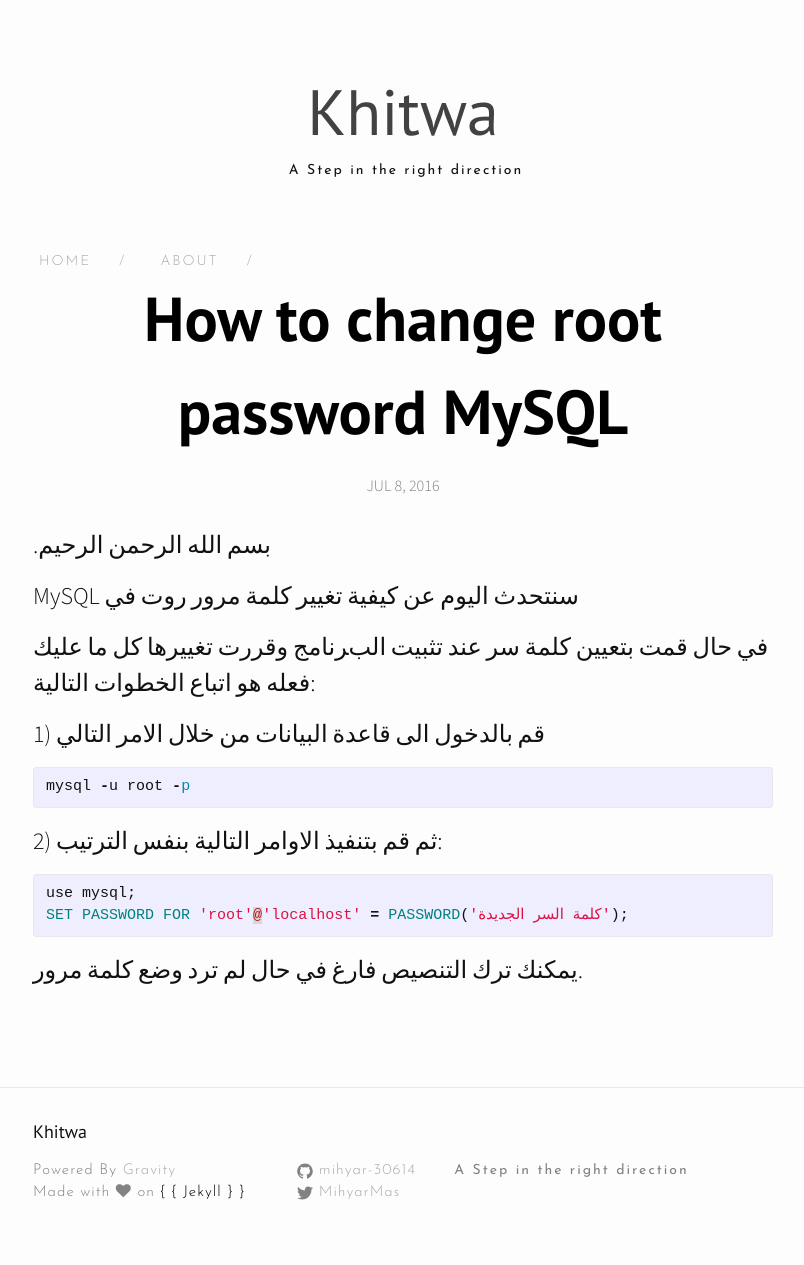
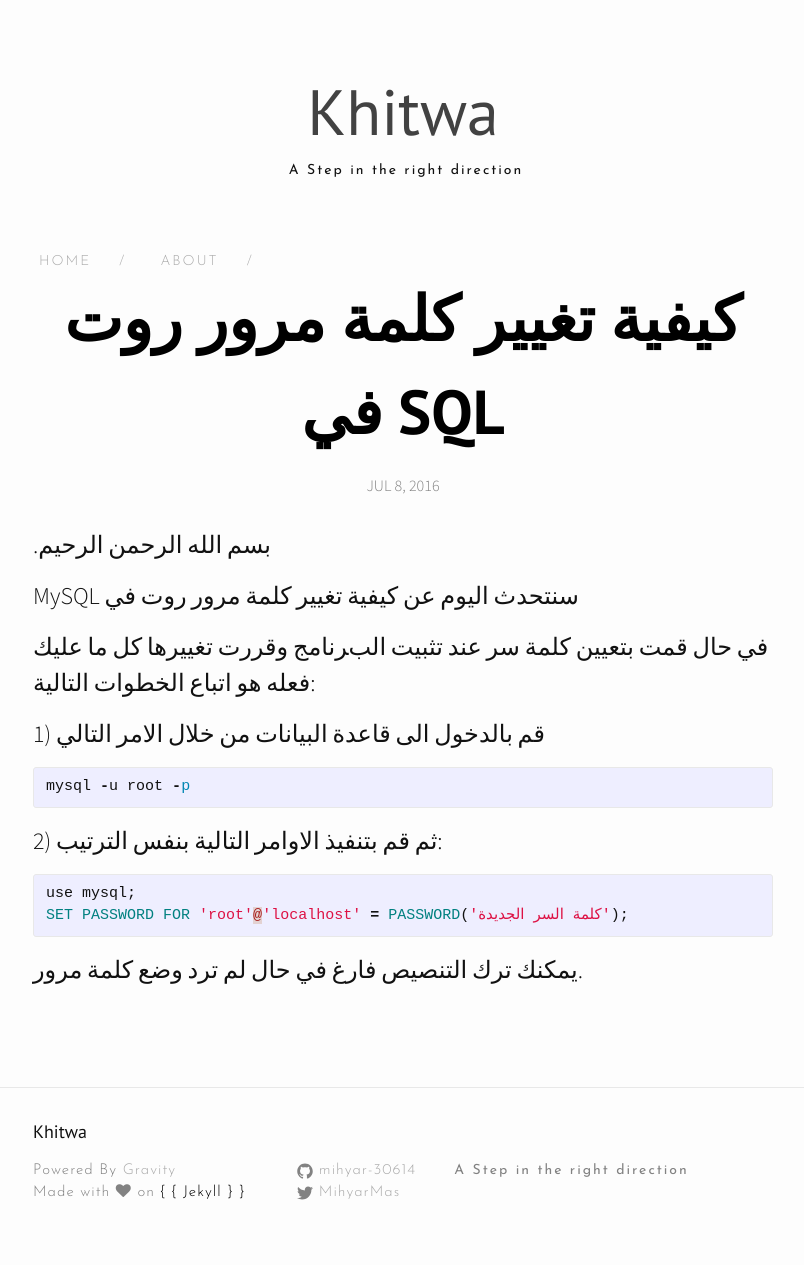
Before and after one commit to Mihyar-30614/mihyar-30614.github.io, a Jekyll site: the page built from _posts/2016-07-09-how-to-change-root-password-mysql.markdown, in a window 1280 px wide. Shown: the whole page, without its empty margins (237-1041 px from the left). Built offline with Jekyll 4.4.1, drawn with Linux system fonts in a browser that asks for light colours; nearby versions of some CDN libraries.

Commit message:
changing the title

```diff
--- a/_posts/2016-07-09-how-to-change-root-password-mysql.markdown
+++ b/_posts/2016-07-09-how-to-change-root-password-mysql.markdown
@@ -1,6 +1,6 @@
 ---
 layout: post
-title:  "How to change root password MySQL"
+title:  "كيفية تغيير كلمة مرور روت في SQL"
 date:   2016-07-08
 categories: jekyll update
 ---
```
